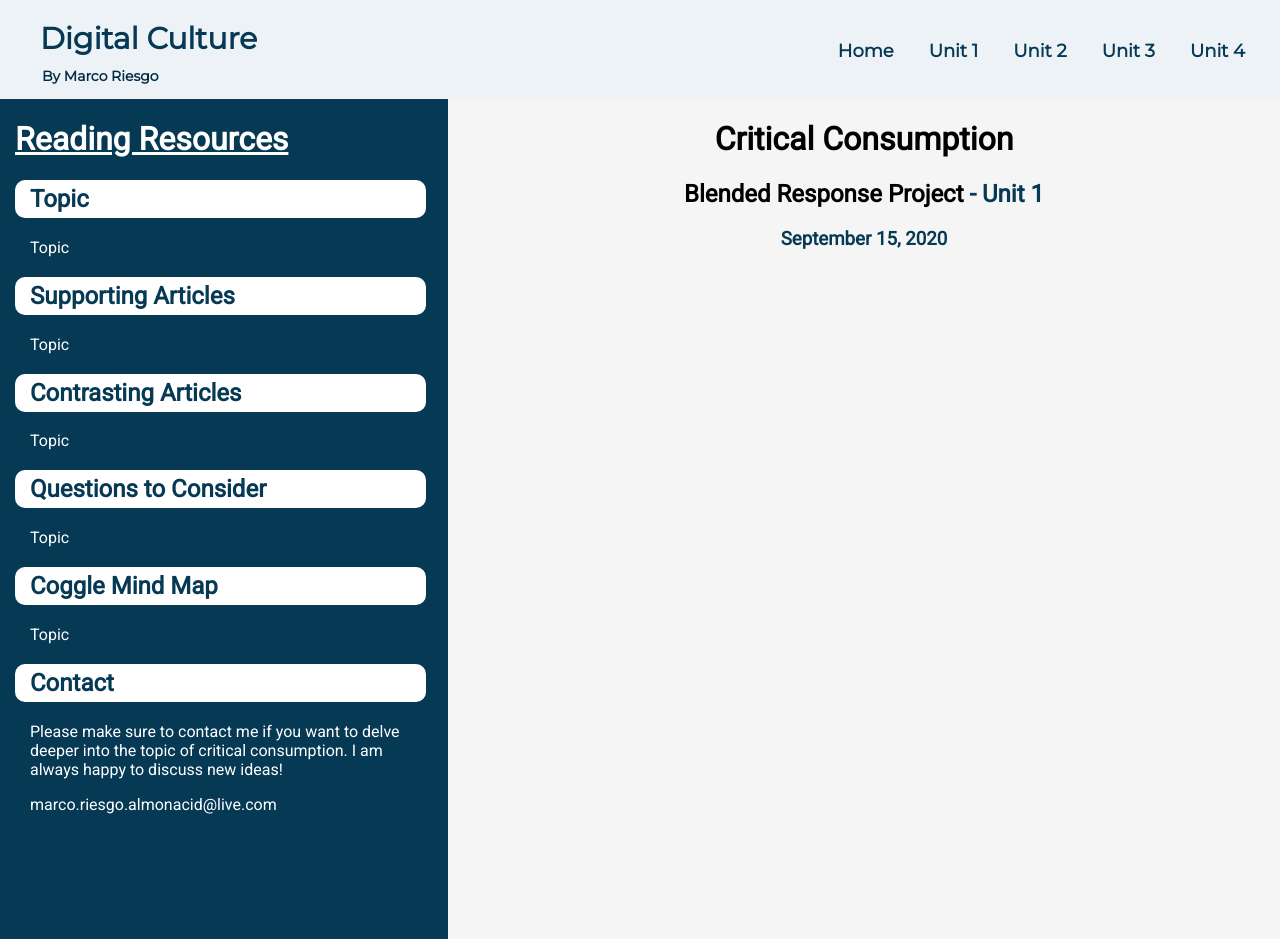
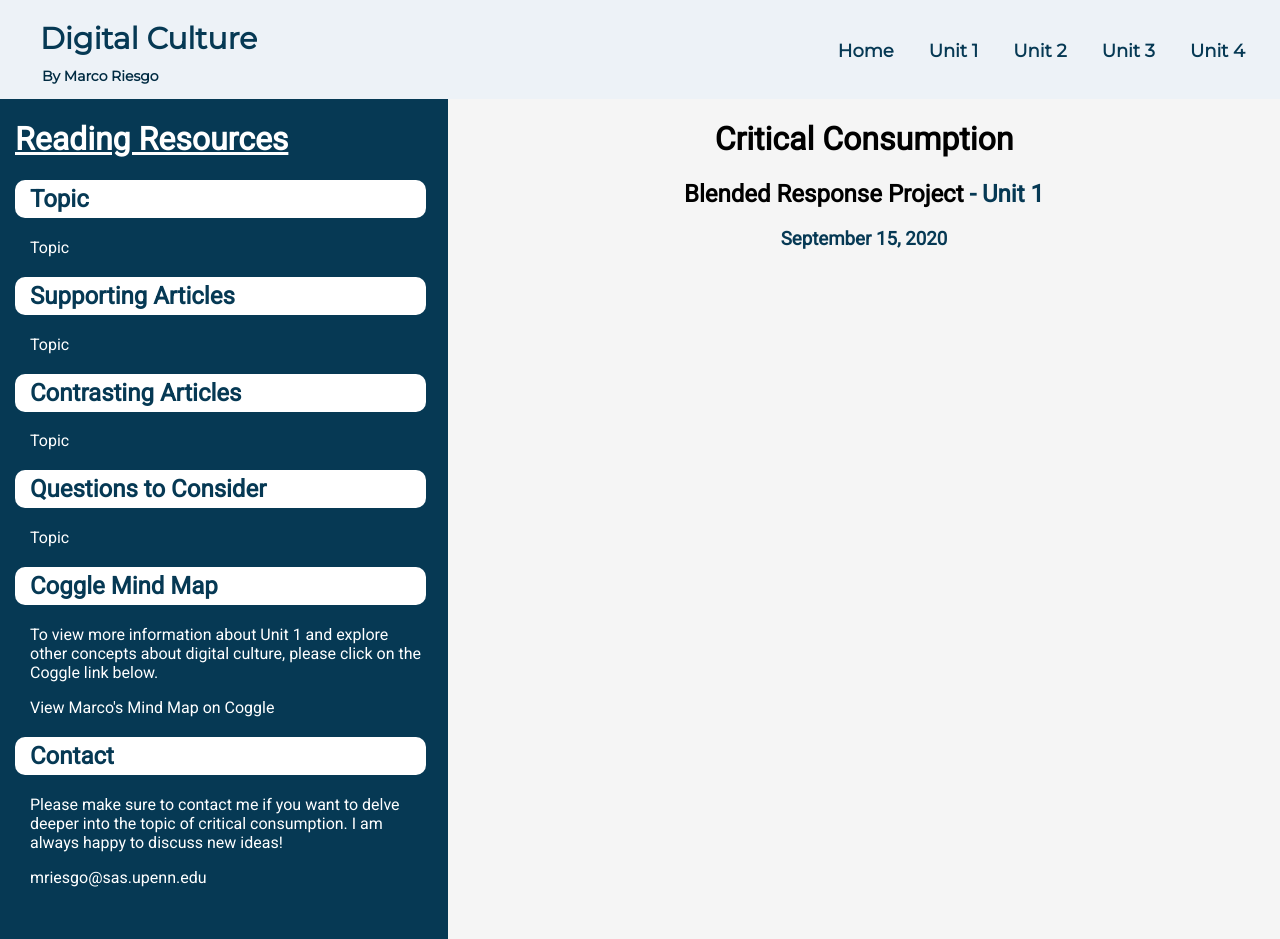
Before and after one commit to marcoriesgo/digital-culture, a React (Create React App) app: page /unit1 in a window 1280 px wide. Built offline with nearby package versions, Linux system fonts and the light colour scheme.

Commit message:
working on left section of unit 1

```diff
--- a/src/components/Unit1.js
+++ b/src/components/Unit1.js
@@ -22,11 +22,11 @@ class Unit1 extends Component {
                 <p className="resources-section-content">Topic</p>
 
                 <h2 className="resources-section-header">Coggle Mind Map</h2>
-                <p className="resources-section-content">Topic</p>
-
+                <p className="resources-section-content">To view more information about Unit 1 and explore other concepts about digital culture, please click on the Coggle link below.</p>
+                <a href="https://coggle.it/diagram/X1bGwr2x3ka7jkx7/t/capstone-project-map-critical-consumption/4cc0fcf3532e715c6cfc5e21090eb11f9324505bf7c111e7d61fce8f8e3544c8" target="_blank" className="resources-section-content">View Marco's Mind Map on Coggle</a>
                 <h2 className="resources-section-header">Contact</h2>
                 <p className="resources-section-content">Please make sure to contact me if you want to delve deeper into the topic of critical consumption. I am always happy to discuss new ideas!</p>
-                <a href = "mailto: marco.riesgo.almonacid@live.com" className="resources-section-content">marco.riesgo.almonacid@live.com</a>
+                <a href = "mailto: mriesgo@sas.upenn.edu" className="resources-section-content">mriesgo@sas.upenn.edu</a>
             </div>
         </div>
         <div className="unit1-project-right-container">
```
